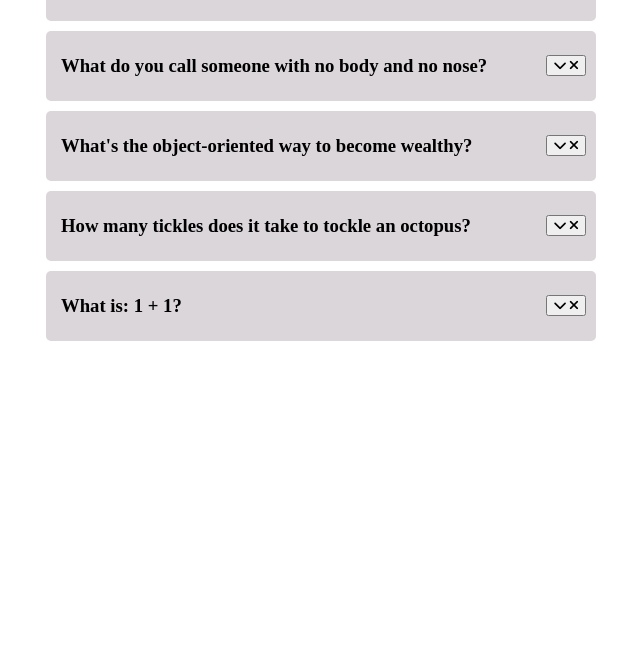
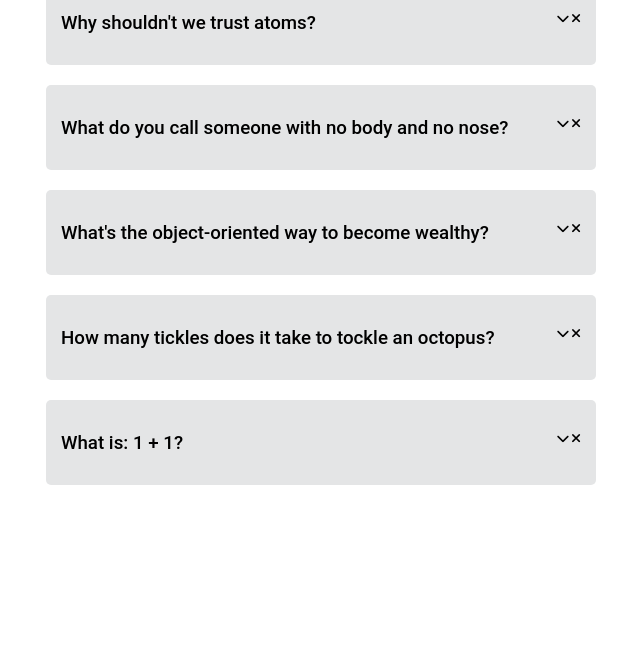
Before and after one commit to Ashymaliev/Drop-down-Elements, a plain HTML site: page index.html in a window 1280 px wide. Shown: the part 129-800 px from the top of the page, without its empty margins (319-959 px from the left). Drawn offline with Linux system fonts and the light colour scheme.

Commit message:
fixing style

```diff
--- a/style.css
+++ b/style.css
@@ -2,10 +2,12 @@
 
 * {
     box-sizing: border-box;
+    font-family: 'Roboto', sans-serif;
 }
 
 h1 {
     text-align: center;
+    margin-top: 50px;
 }
 
 .fag-container {
@@ -20,15 +22,17 @@ h1 {
     align-items: center;
 
     width: 550px;
-    height: 70px;
-    background-color: rgb(218, 214, 218);
+    height: 85px;
+    background-color: rgb(228, 229, 230);
     border-radius: 5px;
-    margin-bottom: 10px;
+    margin-bottom: 20px;
 }
 
 
 .fag-title{
     padding-left: 15px;
+    font-weight: 500;
+
 }
 
 .fag-text {
@@ -39,4 +43,7 @@ h1 {
     position: absolute;
     right: 10px;
     top: 35%;
+    border: none;
+    background: none;
+    font-size: 13px;
 }
```
